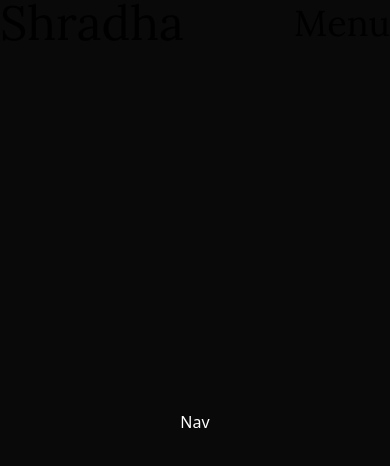
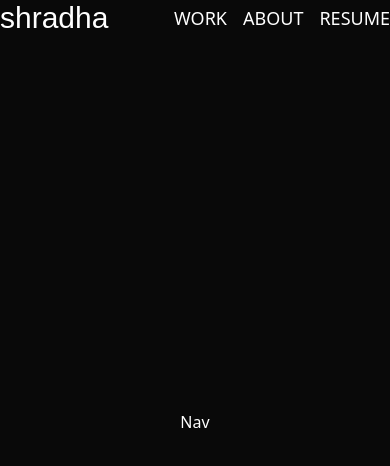
Before and after one commit to ZarryMyles/sam, a React (Create React App) app: page /nav in a window 390 px wide. Shown: the top 466 px of the page. Built offline with nearby package versions, Linux system fonts and the light colour scheme.

Commit message:
Navbar Changed

```diff
--- a/src/App.css
+++ b/src/App.css
@@ -4,8 +4,8 @@
 
 .cursor {
   background-color: #111;
-  height: 28px;
-  width: 28px;
+  height: 20px;
+  width: 20px;
   border-radius: 50%;
   position: fixed;
   top: 0;
--- a/src/App.js
+++ b/src/App.js
@@ -35,22 +35,22 @@ function App() {
 
   const variants = {
     default: {
-      x: mousePos.x - 14,
-      y: mousePos.y - 14,
+      x: mousePos.x - 10,
+      y: mousePos.y - 10,
       bounce: 0,
     },
     text: {
-      height: 80,
-      width: 80,
-      x: mousePos.x - 40,
-      y: mousePos.y - 40,
+      height: 50,
+      width: 50,
+      x: mousePos.x - 25,
+      y: mousePos.y - 25,
       backgroundColor: "#d1d5db",
       mixBlendMode: "difference",
       bounce: 0,
     },
     secondary: {
-      x: mousePos.x - 14,
-      y: mousePos.y - 14,
+      x: mousePos.x - 10,
+      y: mousePos.y - 10,
       backgroundColor: "#d1d5db",
       mixBlendMode: "difference",
       bounce: 0,
--- a/src/components/Navbar.js
+++ b/src/components/Navbar.js
@@ -1,22 +1,45 @@
 import React, { useState } from "react";
-import { motion } from "framer-motion";
+// import { motion } from "framer-motion";
 
 const Navbar = ({ textEnter, textLeave, imageEnter }) => {
-  const [hov, setHov] = useState(false);
+  // const [hov, setHov] = useState(false);
 
-  const variants = {
-    default: { opacity: 0, y: 50 },
-    hover: { opacity: 1, y: 0 },
-    delay1: { opacity: 1, y: 0, transition: { delay: 0.025 } },
-    delay2: { opacity: 1, y: 0, transition: { delay: 0.05 } },
-    delay3: { opacity: 1, y: 0, transition: { delay: 0.075 } },
-    delay4: { opacity: 1, y: 0, transition: { delay: 0.1 } },
-    delay5: { opacity: 1, y: 0, transition: { delay: 0.125 } },
-  };
+  // const variants = {
+  //   default: { opacity: 0, y: 50, zIndex: -10 },
+  //   hover: { opacity: 1, y: 0, zIndex: 10 },
+  //   delay1: { opacity: 1, y: 0, zIndex: 10, transition: { delay: 0.025 } },
+  //   delay2: { opacity: 1, y: 0, zIndex: 10, transition: { delay: 0.05 } },
+  //   delay3: { opacity: 1, y: 0, zIndex: 10, transition: { delay: 0.075 } },
+  //   delay4: { opacity: 1, y: 0, zIndex: 10, transition: { delay: 0.1 } },
+  //   delay5: { opacity: 1, y: 0, zIndex: 10, transition: { delay: 0.125 } },
+  // };
 
   return (
-    <div className="navContainer z-10 w-screen fixed flex flex-row justify-between items-center md:px-10 md:py-10">
-      <motion.div
+    <div
+      onMouseEnter={imageEnter}
+      onMouseLeave={textLeave}
+      className="navContainer z- bg-brand-darkGrey w-screen fixed flex flex-row justify-between items-center md:px-10 md:py-5"
+    >
+      <div
+        className="text-3xl font-normal text-white "
+        style={{ fontFamily: "Arial" }}
+        onMouseEnter={textEnter}
+        onMouseLeave={imageEnter}
+      >
+        shradha
+      </div>
+      <div className="flex flex-row text-white gap-4 font-laro text-lg uppercase">
+        <div onMouseEnter={textEnter} onMouseLeave={imageEnter}>
+          Work
+        </div>
+        <div onMouseEnter={textEnter} onMouseLeave={imageEnter}>
+          About
+        </div>
+        <div onMouseEnter={textEnter} onMouseLeave={imageEnter}>
+          Resume
+        </div>
+      </div>
+      {/* <motion.div
         className="font-lora text-5xl flex flex-row"
         onMouseOver={() => setHov((hov) => !hov)}
         onMouseOut={() => setHov((hov) => !hov)}
@@ -95,8 +118,8 @@ const Navbar = ({ textEnter, textLeave, imageEnter }) => {
           variants={variants}
         >
           u
-        </motion.span>
-      </div>
+        </motion.span> */}
+      {/* </div> */}
     </div>
   );
 };
```
